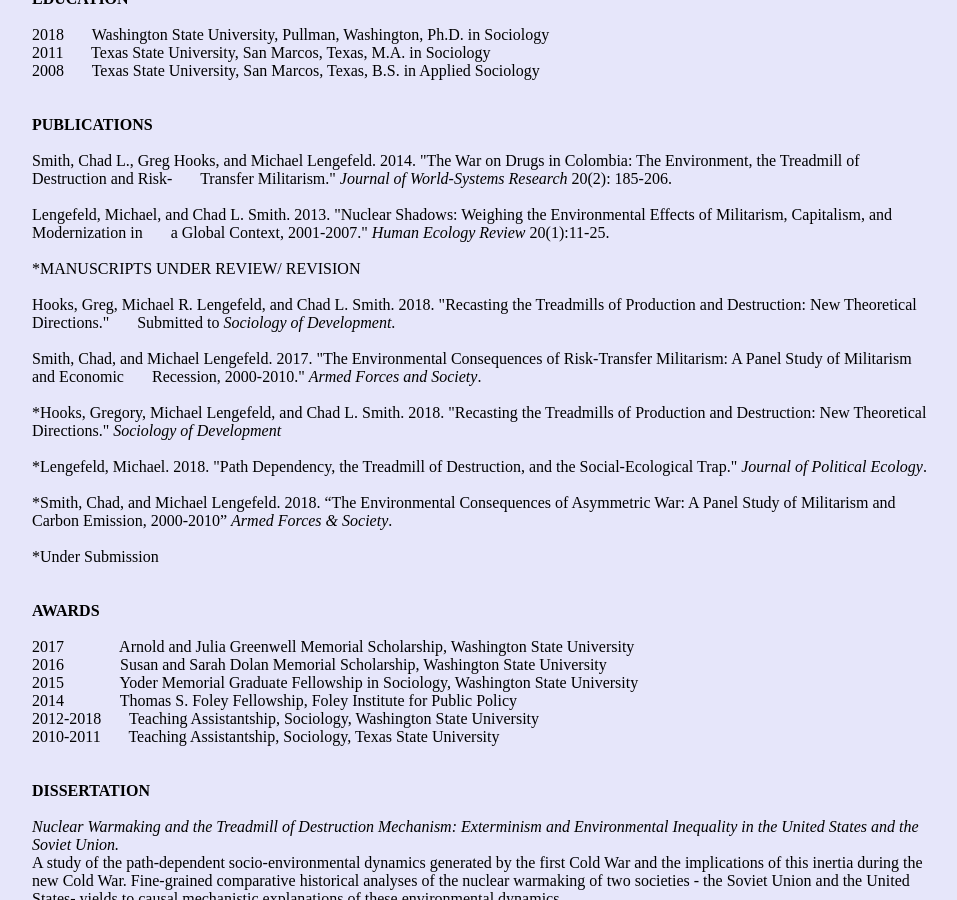
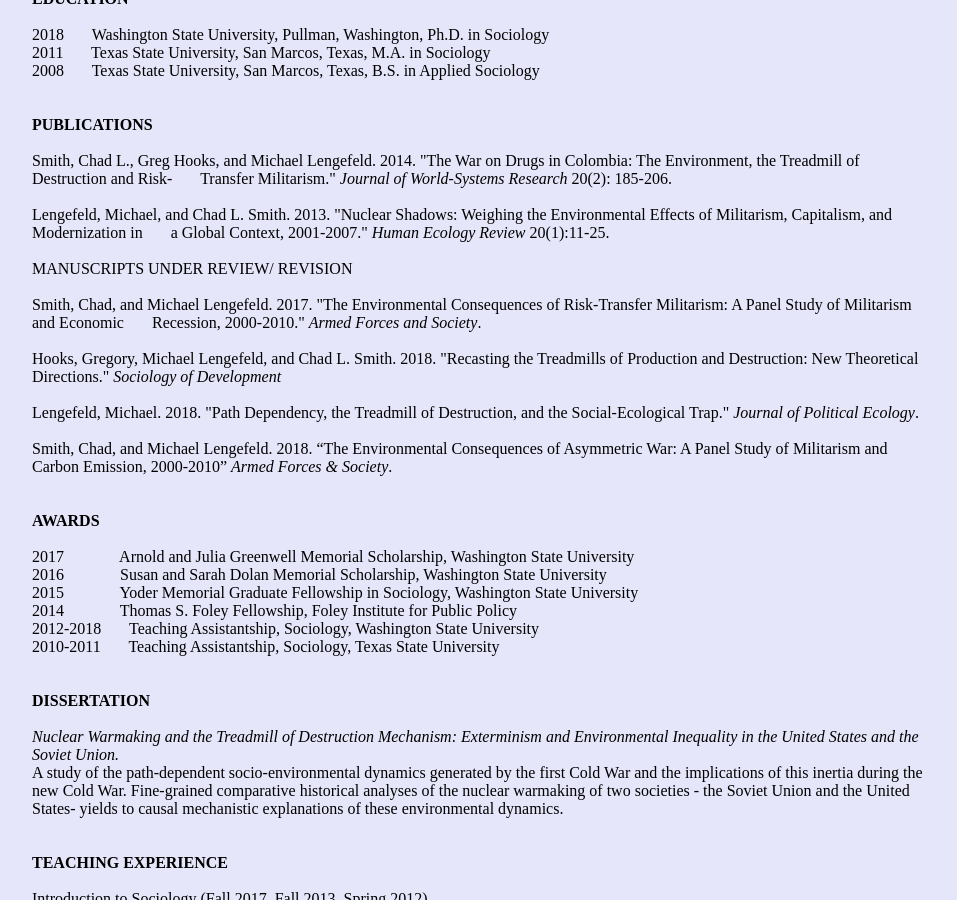
Before and after one commit to resilience1/resilience1.github.io, a Jekyll site: the page built from cv/index.html, in a window 1280 px wide and 900 px high, scrolled down 404 px. Shown: the whole window, without its empty margins (160-1117 px from the left). Built offline with Jekyll 4.4.1, drawn with Linux system fonts in a browser that asks for light colours; nearby versions of some CDN libraries.

Commit message:
Update index.html

```diff
--- a/cv/index.html
+++ b/cv/index.html
@@ -30,22 +30,18 @@
 <br><br>Lengefeld, Michael, and Chad L. Smith. 2013. "Nuclear Shadows: Weighing the Environmental Effects of Militarism,
 	Capitalism, and Modernization in &nbsp;&nbsp;&nbsp;&nbsp;&nbsp; a Global Context, 2001-2007." <i>Human Ecology Review</i> 20(1):11-25.
 
-<br><br>*MANUSCRIPTS UNDER REVIEW/ REVISION
-
-<br><br>Hooks, Greg, Michael R. Lengefeld, and Chad L. Smith. 2018. "Recasting the Treadmills of Production and Destruction:
-	New Theoretical Directions." &nbsp;&nbsp;&nbsp;&nbsp;&nbsp; Submitted to <i>Sociology of Development</i>.
+<br><br>MANUSCRIPTS UNDER REVIEW/ REVISION
 
 <br><br>Smith, Chad, and Michael Lengefeld. 2017. "The Environmental Consequences of Risk-Transfer Militarism: A Panel
 	Study of Militarism and Economic &nbsp;&nbsp;&nbsp;&nbsp;&nbsp; Recession, 2000-2010." <i>Armed Forces and Society</i>.
-<br><br>*Hooks, Gregory, Michael Lengefeld, and Chad L. Smith. 2018. "Recasting the Treadmills of Production and
+<br><br>Hooks, Gregory, Michael Lengefeld, and Chad L. Smith. 2018. "Recasting the Treadmills of Production and
 	Destruction: New Theoretical Directions." <i>Sociology of Development</i>
 
-<br><br>*Lengefeld, Michael. 2018. "Path Dependency, the Treadmill of Destruction, and the Social-Ecological Trap."
+<br><br>Lengefeld, Michael. 2018. "Path Dependency, the Treadmill of Destruction, and the Social-Ecological Trap."
 	<i>Journal of Political Ecology</i>.
 
-<br><br>*Smith, Chad, and Michael Lengefeld. 2018. “The Environmental Consequences of Asymmetric War: A Panel Study of Militarism and
+<br><br>Smith, Chad, and Michael Lengefeld. 2018. “The Environmental Consequences of Asymmetric War: A Panel Study of Militarism and
 	Carbon Emission, 2000-2010” <i>Armed Forces & Society</i>.
-<br><br>*Under Submission
 <br><br><br>
 	<b>AWARDS<br><br></b>
 
```
